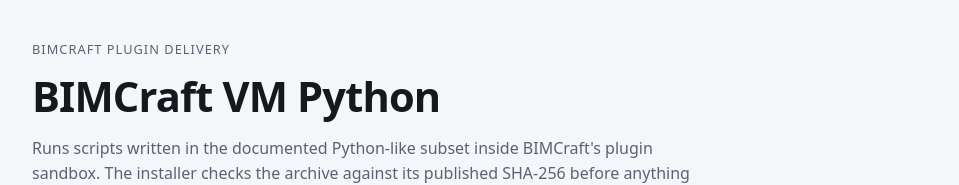
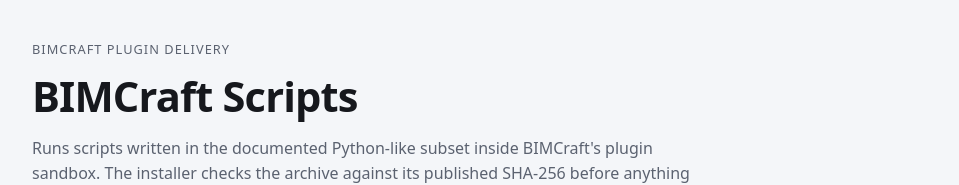
Before and after one commit to dronov-dmitry/bimcraft-run-scripts, a plain HTML site: page public/index.html in a window 1280 px wide. Shown: the top 185 px of the page, without its empty margins (160-1119 px from the left). Drawn offline with Linux system fonts and the light colour scheme.

Commit message:
publish: update the delivery site

```diff
--- a/public/index.html
+++ b/public/index.html
@@ -6,16 +6,16 @@
     <meta name="color-scheme" content="light dark" />
     <meta
       name="description"
-      content="Install the BIMCraft VM Python plugin: a verified archive and a one-command installer for Linux, macOS and Windows."
+      content="Install the BIMCraft Scripts plugin: a verified archive and a one-command installer for Linux, macOS and Windows."
     />
-    <title>BIMCraft VM Python — install</title>
+    <title>BIMCraft Scripts — install</title>
     <link rel="icon" href="favicon.svg" type="image/svg+xml" />
     <link rel="stylesheet" href="styles.css" />
   </head>
   <body>
     <header class="page-header">
       <p class="eyebrow">BIMCraft plugin delivery</p>
-      <h1 id="plugin-name">BIMCraft VM Python</h1>
+      <h1 id="plugin-name">BIMCraft Scripts</h1>
       <p class="lede">
         Runs scripts written in the documented Python-like subset inside BIMCraft's plugin sandbox.
         The installer checks the archive against its published SHA-256 before anything reaches the
```
Also changed, not shown: public/404.html (+1 -1 lines), public/favicon.svg, public/manifest.json, 8 other files.
